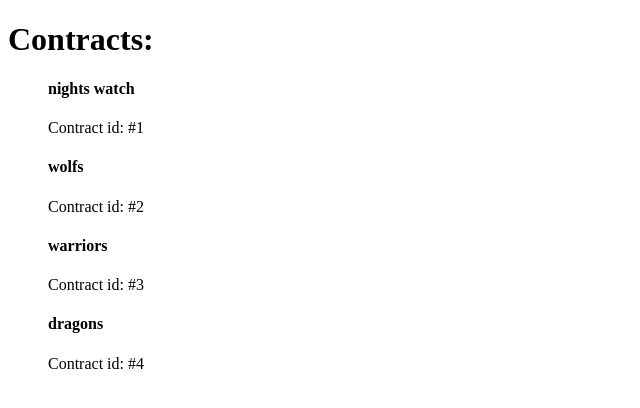
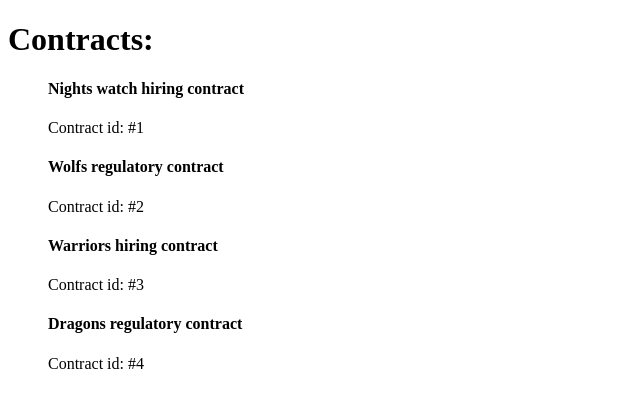
Before and after one commit to LauraRe/contract-automation-app, a React (Create React App) app: page /contracts in a window 1280 px wide. Shown: the top 408 px of the page, without its empty margins (0-640 px from the left). Built offline with nearby package versions, Linux system fonts and the light colour scheme.

Commit message:
fix App.test and change contract names

```diff
--- a/src/contracts.js
+++ b/src/contracts.js
@@ -1,22 +1,22 @@
 export const contracts = [
   {
     id: '1',
-    name: 'nights watch',
+    name: 'Nights watch hiring contract',
     customerId: '1'
   },
   {
     id: '2',
-    name: 'wolfs',
+    name: 'Wolfs regulatory contract',
     customerId: '1'
   },
   {
     id: '3',
-    name: 'warriors',
+    name: 'Warriors hiring contract',
     customerId: '2'
   },
   {
     id: '4',
-    name: 'dragons',
+    name: 'Dragons regulatory contract',
     customerId: '2'
   }
 ]
```
Also changed, not shown: 1 other file (tests, documents, lock files or other folders).
